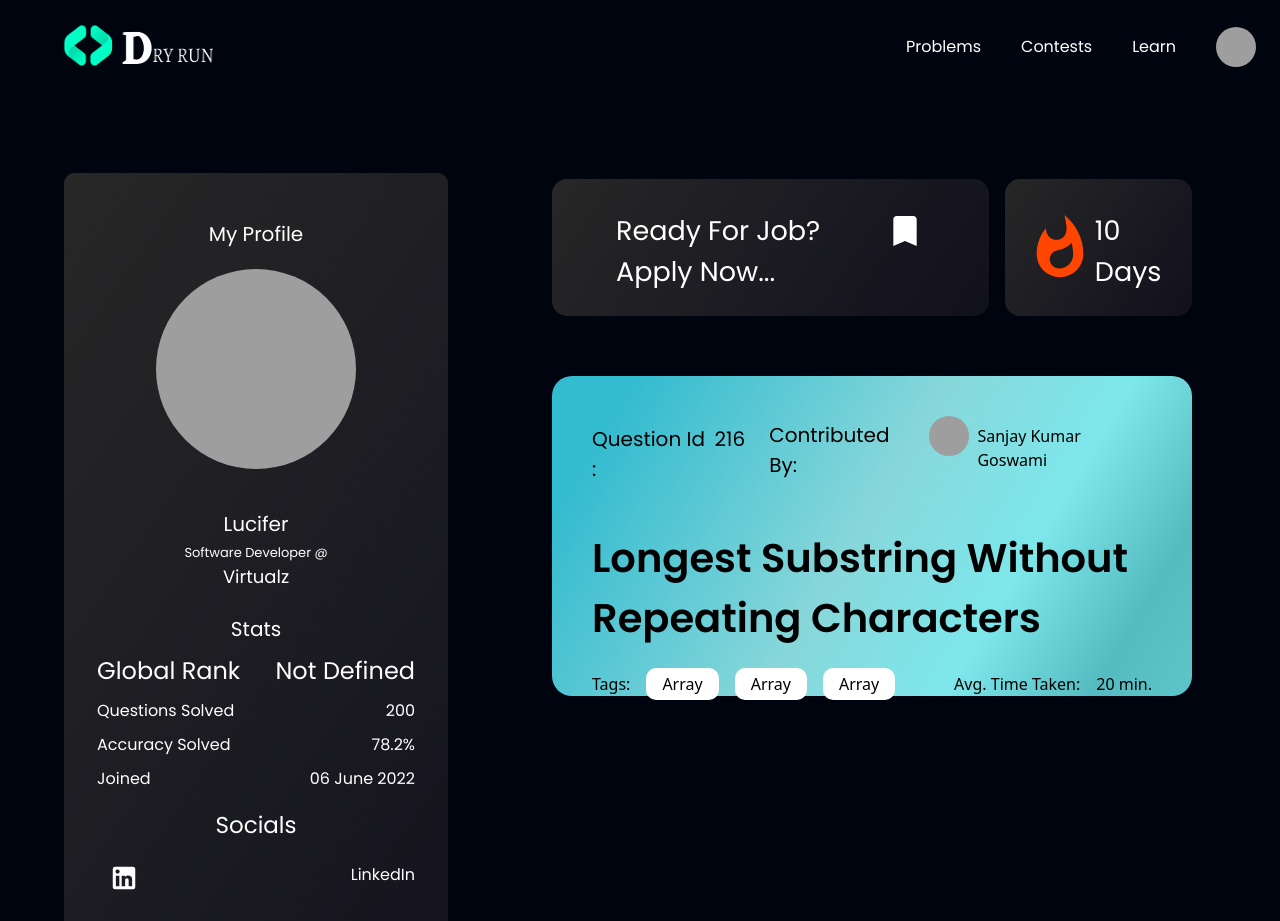
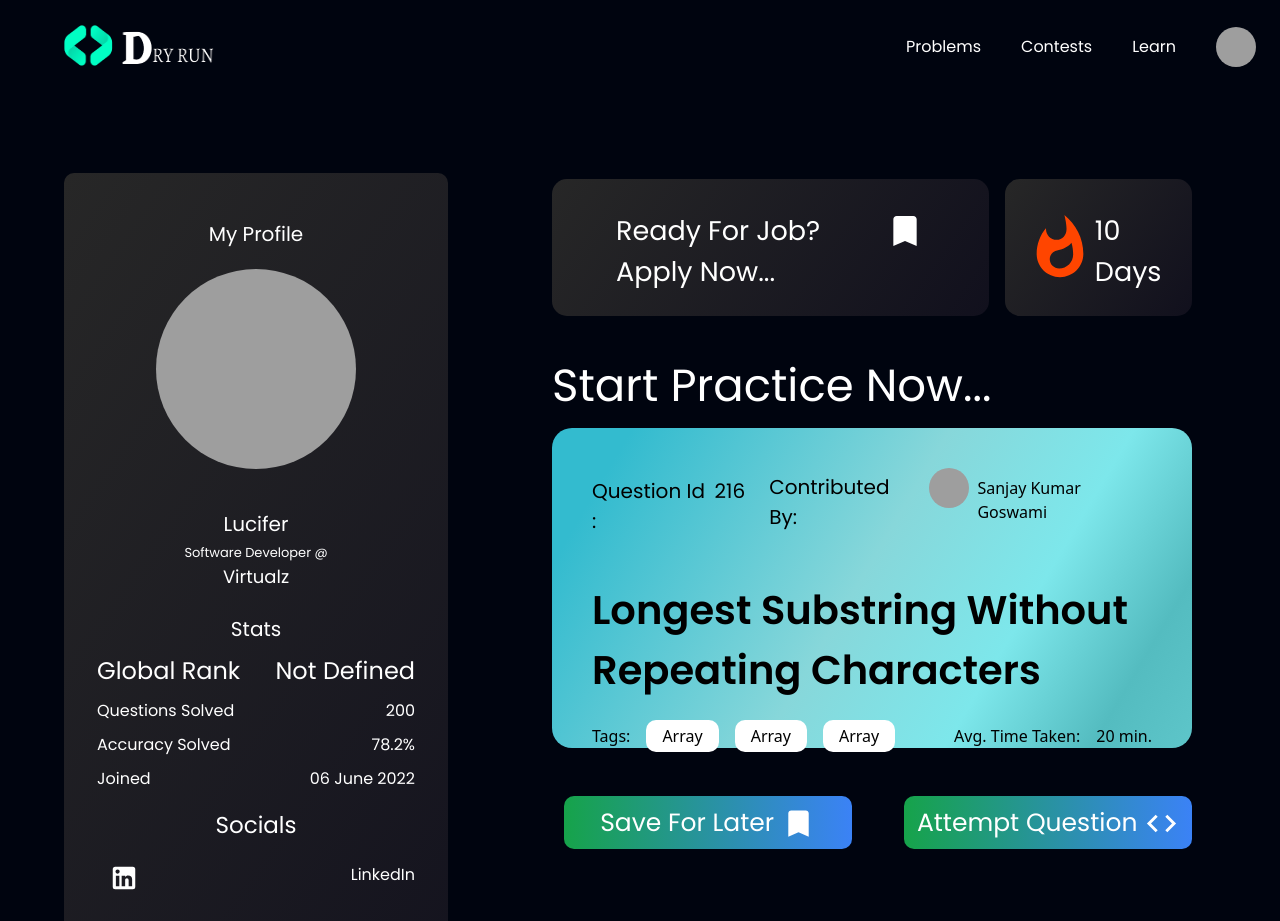
Before and after one commit to author-sanjay/dryrun, a React (Create React App) app: page / in a window 1280 px wide. Shown: the top 921 px of the page. Built offline with nearby package versions, Linux system fonts and the light colour scheme; grey boxes are pictures that could not be loaded.

Commit message:
home page done

```diff
--- a/package.json
+++ b/package.json
@@ -10,6 +10,7 @@
     "@testing-library/user-event": "^13.5.0",
     "react": "^18.2.0",
     "react-dom": "^18.2.0",
+    "react-router-dom": "^6.4.3",
     "react-scripts": "5.0.1",
     "web-vitals": "^2.1.4"
   },
--- a/src/App.js
+++ b/src/App.js
@@ -2,10 +2,13 @@
 import './App.css';
 import Header from './Components/Header/Header';
 import Home from './Components/Home/Home';
+import { BrowserRouter, Routes,Route } from 'react-router-dom';
 
 function App() {
   return (
-    <div className='bg-primary  w-full overflow-hidden'>
+    <BrowserRouter>
+    <Routes>
+      <Route path="/" element={<div className='bg-primary  w-full overflow-hidden'>
       <div className="px-6 flex justify-center items-center">
         <div className='max-w-[1480px] w-full'>
         <Header/>
@@ -19,7 +22,22 @@ function App() {
         </div>
       </div>
 
-    </div>
+    </div>} />
+    </Routes>
+    <Routes>
+      <Route path="/problem" element={<div className='bg-primary  w-full overflow-hidden'>
+      <div className="px-6 flex justify-center items-center">
+        <div className='max-w-[1480px] w-full'>
+        <Header/>
+
+        </div>
+      </div>
+
+
+    </div>} />
+    </Routes>
+    </BrowserRouter>
+
   );
 }
 
--- a/src/Components/Home/Homeright.js
+++ b/src/Components/Home/Homeright.js
@@ -1,7 +1,7 @@
 import { Avatar } from "@material-ui/core";
 import React from "react";
-import { Whatshot } from "@material-ui/icons";
-import { TurnedIn } from "@material-ui/icons";
+import { Whatshot, TurnedIn, Bookmark, Code } from "@material-ui/icons";
+
 const Homeright = () => {
   return (
     <section id="profile" className="flex ml-10 mt-8 px-12 w-full h-auto">
@@ -12,8 +12,10 @@ const Homeright = () => {
               <span className="pt-2 font-poppins font-normal cursor-pointer text-[27px] text-white">
                 Ready For Job? Apply Now...
               </span>
-              <TurnedIn className="font-normal cursor-pointer text-white mt-2 ml-5" style={{fontSize:"40px"}}/>
-
+              <TurnedIn
+                className="font-normal cursor-pointer text-white mt-2 ml-5"
+                style={{ fontSize: "40px" }}
+              />
             </div>
           </div>
           <div className="h-auto w-[30%] flex flex-row bg-profile-gradient py-4 mb-5 rounded-[15px]">
@@ -31,8 +33,11 @@ const Homeright = () => {
           </div>
         </div>
 
+        <span className="pt-4 font-poppins font-normal cursor-pointer text-[45px] text-white">
+          Start Practice Now...
+        </span>
 
-        <div className="flex flex-row justify-between items-center mt-10 ">
+        <div className="flex flex-row justify-between items-center mt-2 ">
           {/* QUESTION CARD */}
           <div className="bg-blue-gradient w-full h-80 rounded-[20px] px-10 py-10">
             <div className="flex flex-row justify-between">
@@ -84,6 +89,17 @@ const Homeright = () => {
             </div>
           </div>
         </div>
+
+        <div className="flex flex-row justify-between items-center mt-12 ">
+          <a className="ml-3 py-2 bg-gradient-to-r from-green-600 to-blue-500 hover:from-red-800 hover:to-red-500 cursor-pointer w-[45%] h-auto font-poppins font-normal text-[25px] rounded-[10px] text-center text-white">
+            Save For Later{" "}
+            <Bookmark style={{ color: "white", fontSize: "35px" }} />
+          </a>
+          <a className="ml-3 py-2  bg-gradient-to-r from-green-600 to-blue-500 hover:from-green-900 hover:to-green-700 cursor-pointer w-[45%] h-auto font-poppins font-normal text-[25px] rounded-[10px]  text-center text-white">
+            Attempt Question{" "}
+            <Code style={{ color: "white", fontSize: "35px" }} />
+          </a>
+        </div>
       </div>
     </section>
   );
--- a/src/index.css
+++ b/src/index.css
@@ -44,6 +44,14 @@
     #87d7da 51.94%,
     #33bbcf 90.29%
   );
+}
+
+.bg-button-gradient {
+  background-image: linear-gradient(to left bottom, #cd4f3c, #d5463c, #dc3b3d, #e42c3f, #eb1242);
+}
+
+.bg-attempt-gradient {
+  background-image: linear-gradient(to left bottom, #3ccd62, #35d273, #2fd783, #2bdc92, #2ae1a1);
 }
 
 .bg-bluecard-gradient {
```
Also changed, not shown: 1 other file (tests, documents, lock files or other folders).
